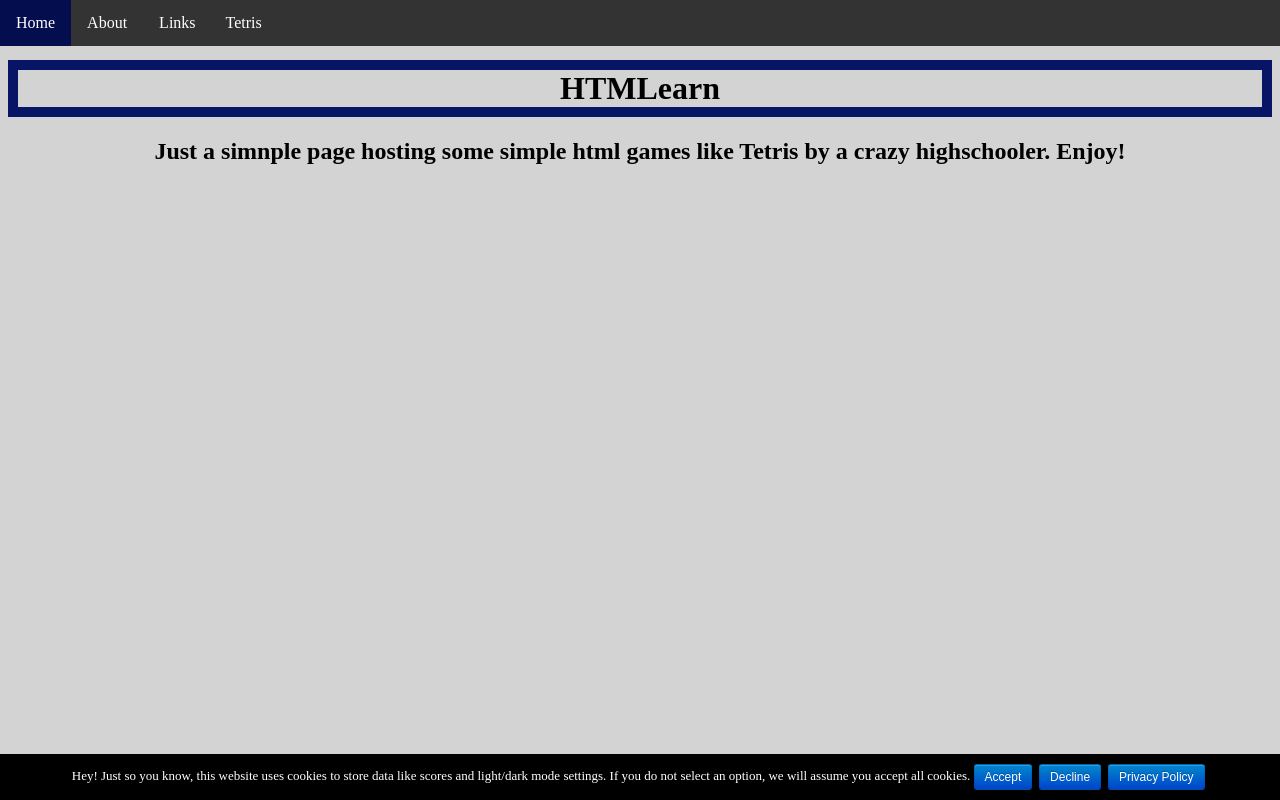
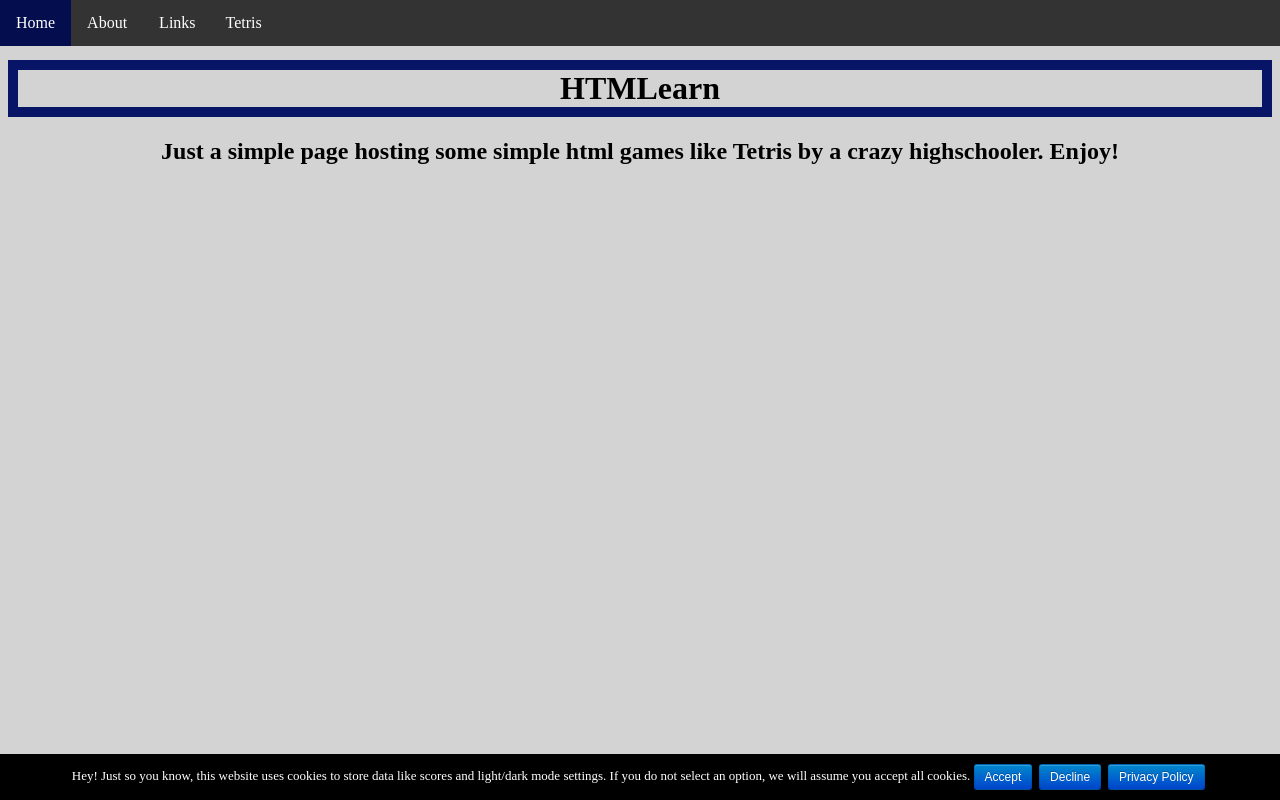
Before and after one commit to nonokirby/nonokirby.github.io, a plain HTML site: page index.html in a window 1280 px wide. Drawn offline with Linux system fonts and the light colour scheme.

Commit message:
Update index.html

```diff
--- a/index.html
+++ b/index.html
@@ -170,7 +170,7 @@ li a:hover:not(.active) {
 <div style="text-align:center; width:100%;">
 
 
-<h2 style="color:black;width 20%;">Just a simnple page hosting some simple html games like Tetris by a crazy highschooler. Enjoy!</h2>
+<h2 style="color:black;width 20%;">Just a simple page hosting some simple html games like Tetris by a crazy highschooler. Enjoy!</h2>
 </div>
   <div id="cookie-notice" role="banner" class="cn-bottom bootstrap" style="color: rgb(255, 255, 255); background-color: rgb(0, 0, 0); visibility: visible;" aria-label="Cookie Notice">
     <div class="cookie-notice-container">
```
